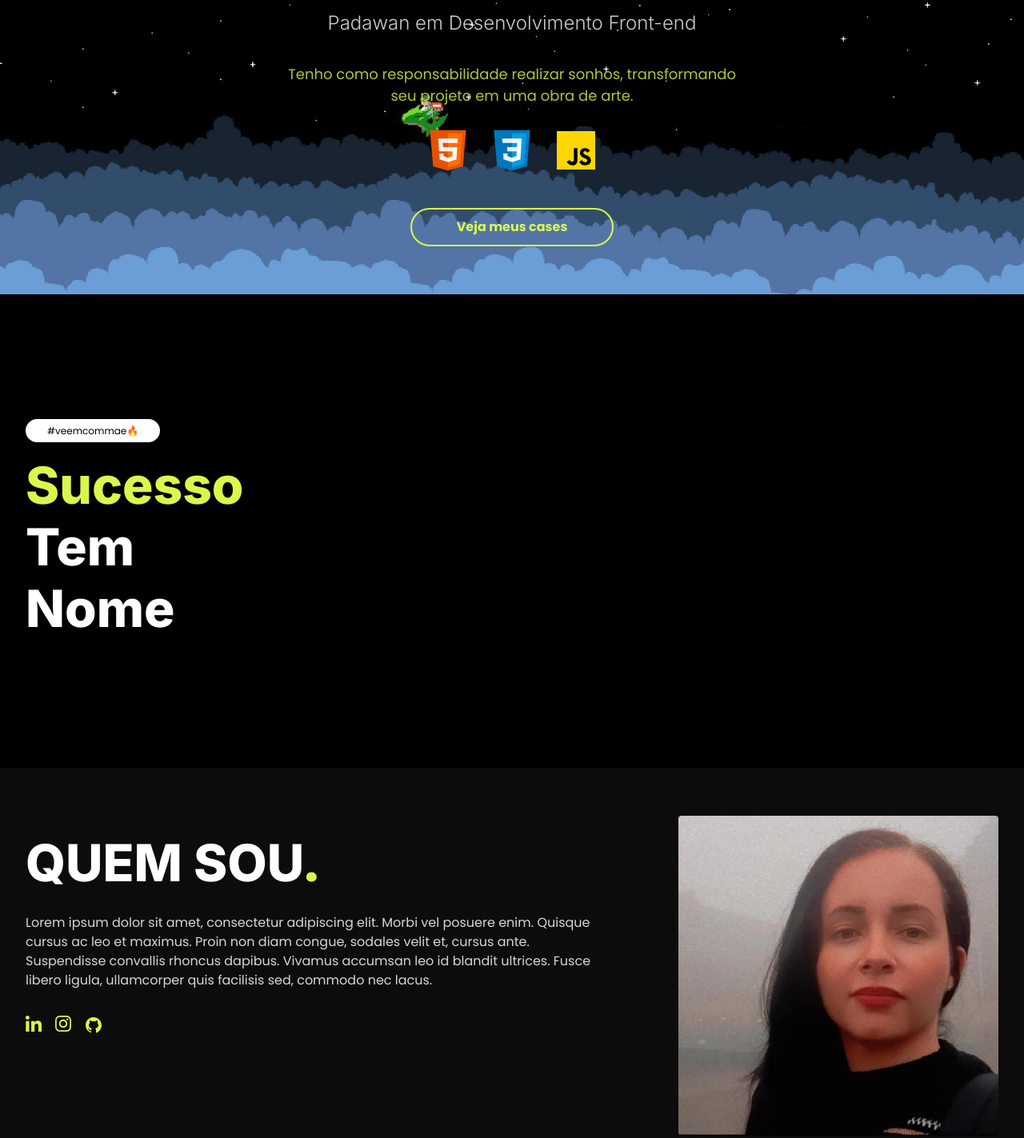
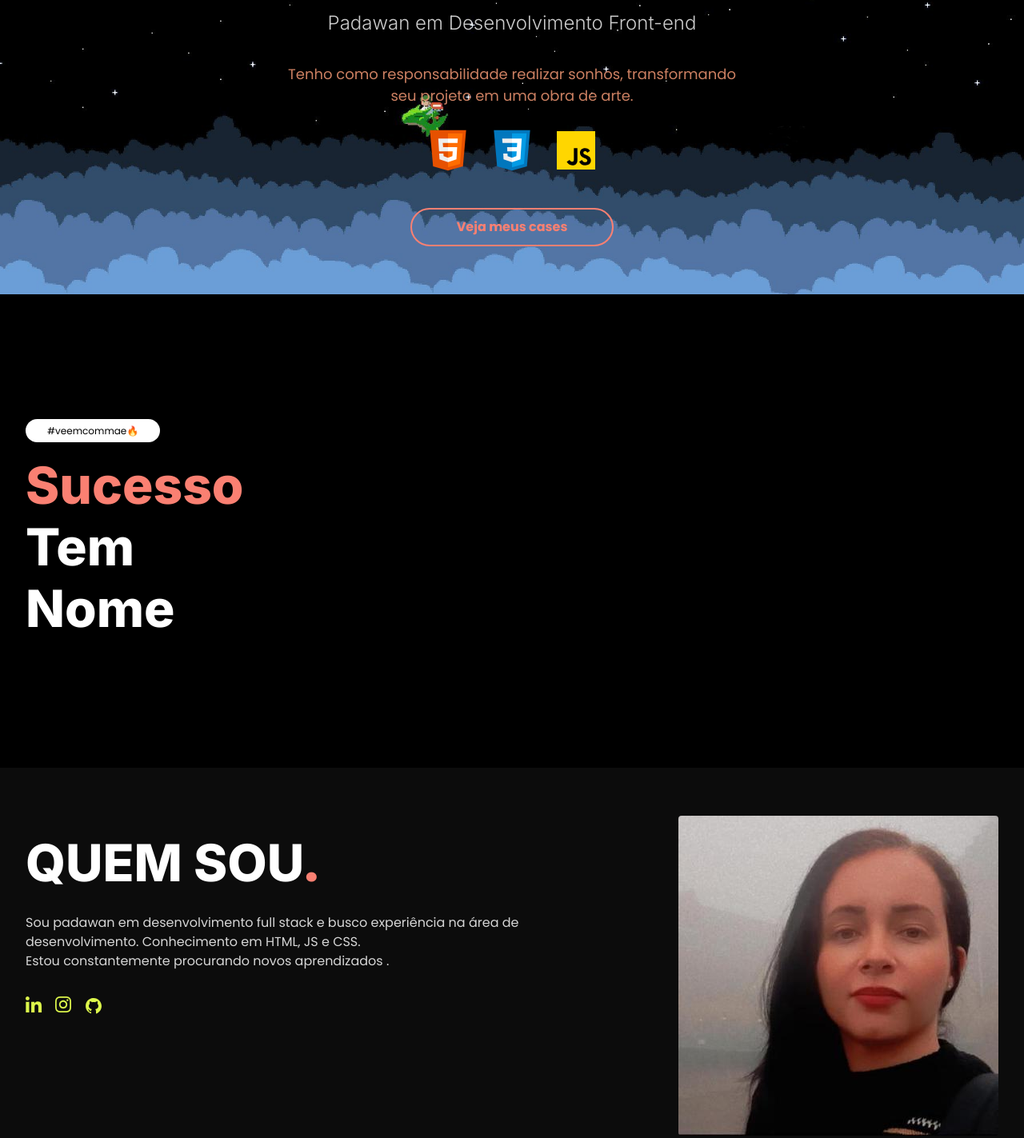
Before and after one commit to camilaftin/beacademy-devstart-front-myportfolio, a plain HTML site: page index.html in a window 1280 px wide. Shown: the part 404-1827 px from the top of the page at 80% size. Drawn offline with nearby package versions, Linux system fonts and the light colour scheme.

Commit message:
alterando cores

```diff
--- a/assets/styles/pattern.css
+++ b/assets/styles/pattern.css
@@ -1,8 +1,8 @@
 /* My variable colors */
 
 :root {
-  --primary-color: #dcf64b;
-  --second-color: #a0b435;
+  --primary-color: #FA8072;
+  --second-color: #E9967A;
   --black-color: #000000;
   --black-color-medium: #0c0c0c;
   --semi-black: #1e1e1e;
--- a/assets/styles/style.css
+++ b/assets/styles/style.css
@@ -111,7 +111,7 @@ header .container nav .menu-social img:hover {
   font-size: 1.8rem;
   line-height: 2.7rem;
   text-align: center;
-  color: rgba(220, 246, 75, 0.8);
+  color: rgba(255,160,122, 0.8);
 }
 
 .s-hero .container .title .techs {
@@ -358,7 +358,7 @@ footer .container .copy {
 }
 
 footer .container .copy {
-  color: rgba(255, 255, 255, 0.8);
+  color: rgba(255,160,122, 0.8);
   font-weight: 400;
   font-size: 1.6rem;
   line-height: 2.4rem;
--- a/index.html
+++ b/index.html
@@ -141,11 +141,8 @@
           <div class="about-me">
             <h2>QUEM SOU<span>.</span></h2>
             <p>
-              Lorem ipsum dolor sit amet, consectetur adipiscing elit. Morbi vel
-              posuere enim. Quisque cursus ac leo et maximus. Proin non diam
-              congue, sodales velit et, cursus ante. Suspendisse convallis
-              rhoncus dapibus. Vivamus accumsan leo id blandit ultrices. Fusce
-              libero ligula, ullamcorper quis facilisis sed, commodo nec lacus.
+              Sou padawan em desenvolvimento full stack e busco experiência na área de desenvolvimento. Conhecimento em HTML, JS e CSS. <br>
+              Estou constantemente procurando novos aprendizados .
             </p>
             <ul>
               <li>
```
